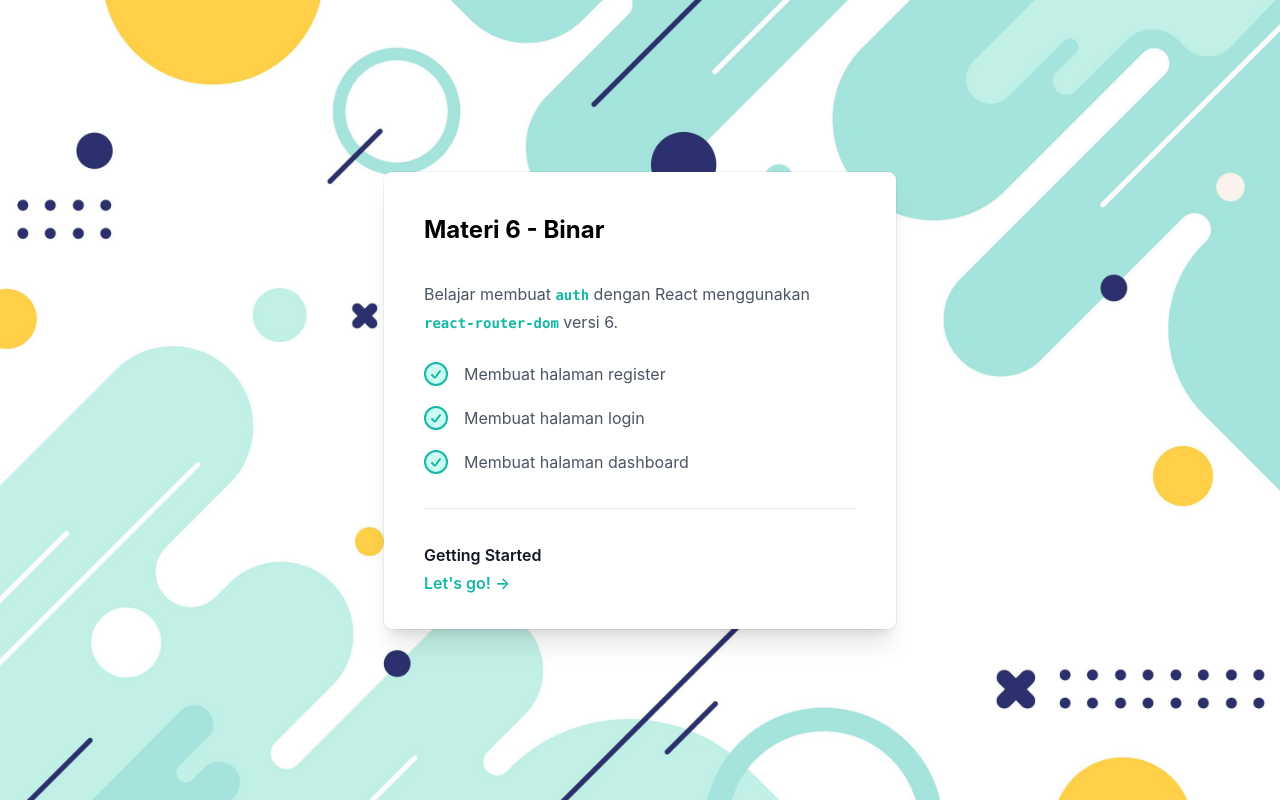
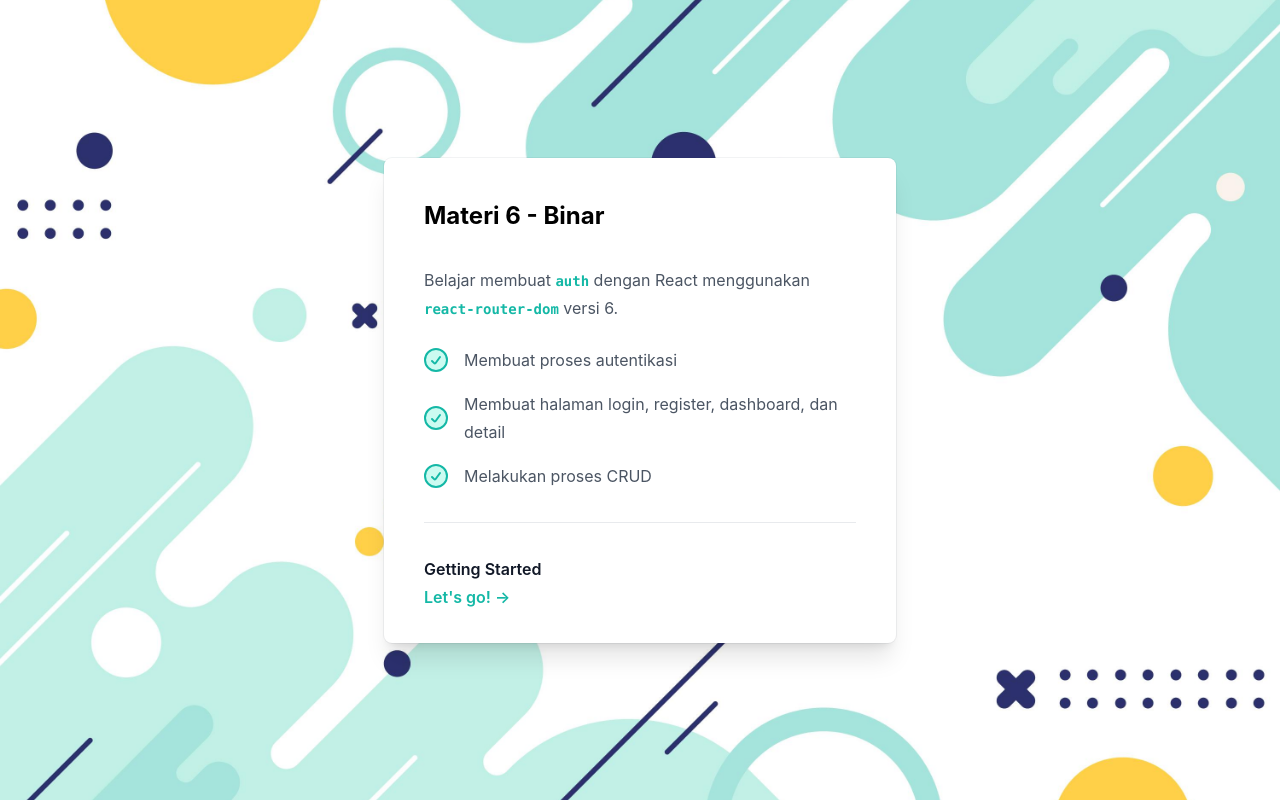
Before and after one commit to badawi1713/binar-07-auth, a React (Create React App) app: page / in a window 1280 px wide. Built offline with nearby package versions, Linux system fonts and the light colour scheme.

Commit message:
update: Change home content and readme image

```diff
--- a/src/views/pages/home/index.js
+++ b/src/views/pages/home/index.js
@@ -3,9 +3,9 @@
 
 const Home = () => {
   const todos = [
-    "Membuat halaman register",
-    "Membuat halaman login",
-    "Membuat halaman dashboard",
+    "Membuat proses autentikasi",
+    "Membuat halaman login, register, dashboard, dan detail",
+    "Melakukan proses CRUD",
   ];
 
   return (
```
Also changed, not shown: public/assets/images/readme-image.png.
